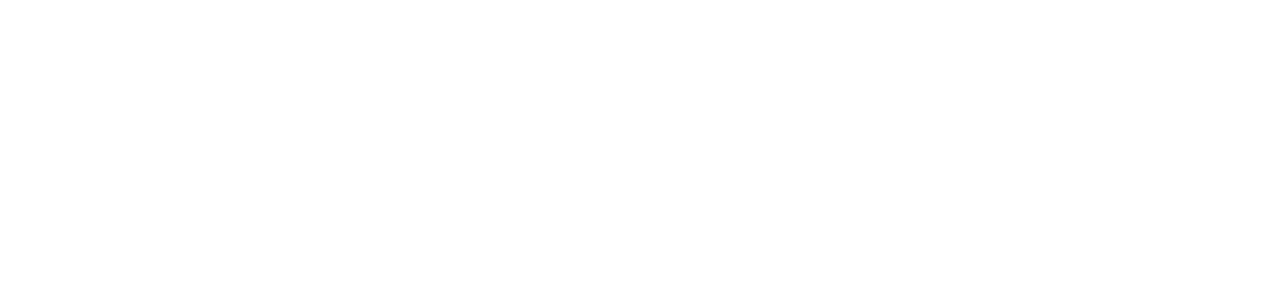
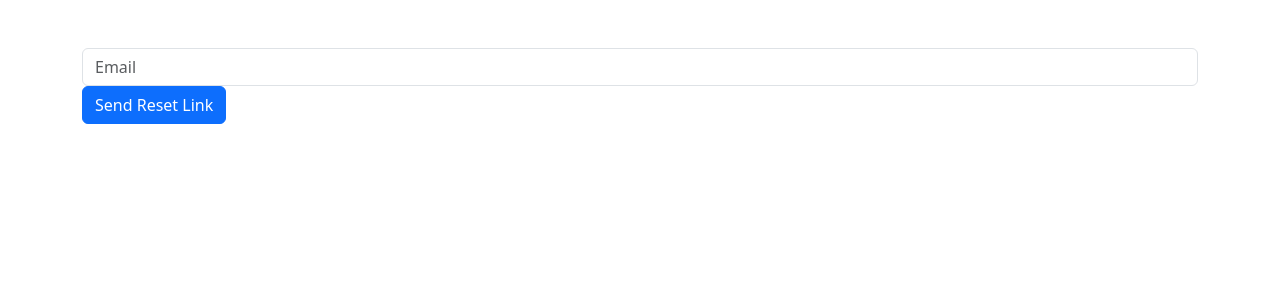
Before and after one commit to arundhati-shreya/Expense-Tracker-using-React, a React (Create React App) app: page /forget-password in a window 1280 px wide. Before the commit this address had no page. Shown: the top 300 px of the page. Built offline with nearby package versions, Linux system fonts and the light colour scheme.

Commit message:
Forgot Password Workflow

```diff
--- a/src/App.js
+++ b/src/App.js
@@ -3,6 +3,7 @@
 import SignUp from './Components/SignUp';
 import LogIn from './Components/LogIn';
 import Profile from './Components/Profile';
+import ForgetPassword from './Components/ForgetPassword';
 
 function App() {
   return (
@@ -11,6 +12,7 @@
       <Route path="/" element={<SignUp />} />
       <Route path="/login" element={<LogIn />} />
       <Route path="/profile" element={<Profile />} />
+      <Route path="/forget-password" element={<ForgetPassword />} />
     </Routes>
   </Router>
   );
--- /dev/null
+++ b/src/Components/ForgetPassword.js
@@ -0,0 +1,59 @@
+import React,{useRef} from "react";
+import { useNavigate } from 'react-router-dom';
+
+const ForgetPassword=()=>{
+        const navigate = useNavigate();
+        const emailInputRef = useRef();
+
+        const submitHandler = async (e) => {
+          e.preventDefault();
+          try {
+            const enteredEmail = emailInputRef.current.value;
+            const obj = {
+              requestType: "PASSWORD_RESET",
+              email: enteredEmail,
+            };
+            const response = await fetch(
+              "https://identitytoolkit.googleapis.com/v1/accounts:sendOobCode?key=AIzaSyAPTNI_cnBDpM3UpcM5Z8KjHllp5W3snT0",
+              {
+                method: "POST",
+                body: JSON.stringify(obj),
+                headers: {
+                  "Content-Type": "application/json",
+                },
+              }
+            );
+            if (!response.ok) {
+              throw new Error("Something went wrong!");
+            }
+            const data = await response.json();
+            alert(
+              "Reset Link has been sent to your mail id,kindly reset the password and login again"
+            );
+            navigate("/");
+          } catch (err) {
+            console.log(err);
+          }
+        };
+        return (
+            <form onSubmit={submitHandler} className="container mt-5">
+            <div className="form-group">
+              <input
+                required
+                type="email"
+                className="form-control"
+                placeholder="Email"
+                ref={emailInputRef}
+              />
+            </div>
+
+            <button type="submit" className="btn btn-primary">
+              Send Reset Link
+            </button>
+          </form>
+        );
+      };
+
+
+
+export default ForgetPassword;
--- a/src/Components/SignUp.js
+++ b/src/Components/SignUp.js
@@ -135,6 +135,7 @@
             <button type="submit" className="btn btn-primary w-100">
               {!isLogin ? 'Signup' : 'Login'}
             </button>
+            {isLogin && <Link to="/forgot-password">Forgot Passord?</Link>}
           </form>
           <button type="button" onClick={switchAuthModeHandler}>
             {isLogin ? 'Create new account' : 'Login with existing account'}
```
